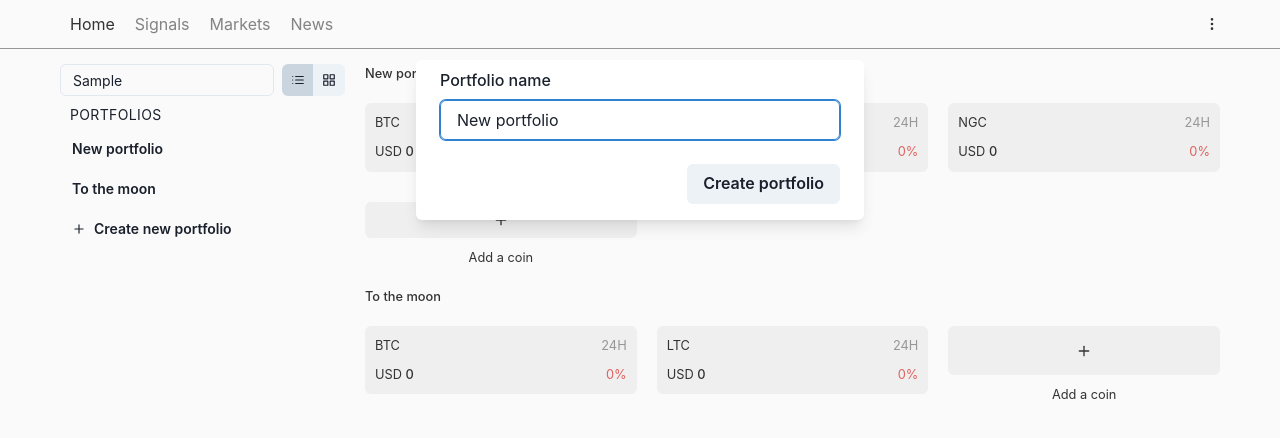
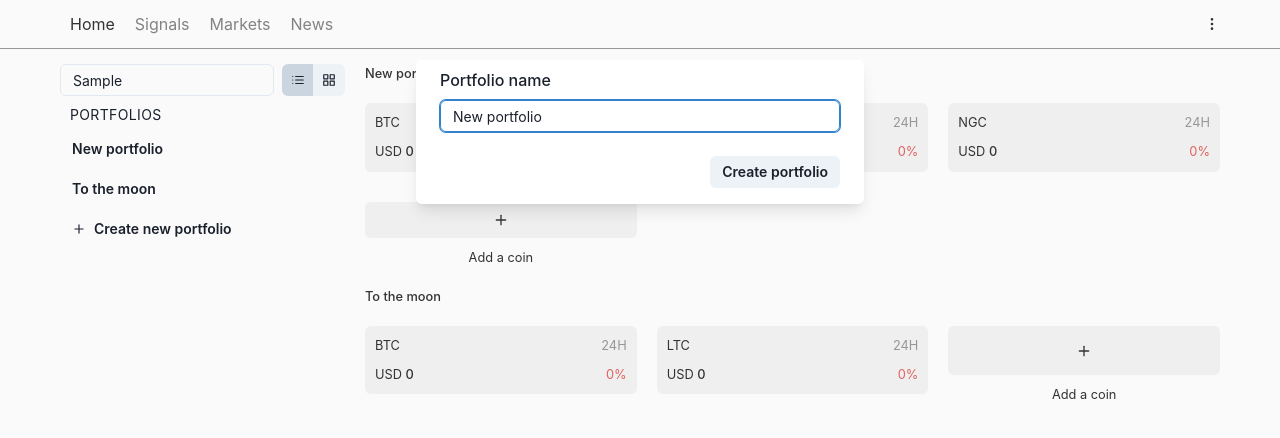
Before and after one commit to malcodeman/crypto-portfolio, a React (Create React App) app: page / in a window 1280 px wide. Both pictures are taken after typing "Sample" into the empty fields and a click on the button "Create new portfolio". Shown: the top 438 px of the page. Built offline with nearby package versions, Linux system fonts and the light colour scheme; no server answers.

Commit message:
Improves create portfolio modal

```diff
--- a/src/features/portfolios/components/CreateNewPortfolioModal.js
+++ b/src/features/portfolios/components/CreateNewPortfolioModal.js
@@ -22,12 +22,19 @@ function CreateNewPortfolioModal(props) {
   const {
     register,
     handleSubmit,
+    reset,
     formState: { errors },
   } = useForm({
     defaultValues: {
       name: "New portfolio",
     },
   });
+
+  React.useEffect(() => {
+    if (!isOpen) {
+      reset();
+    }
+  }, [isOpen, reset]);
 
   function onSubmit(data) {
     const payload = {
@@ -44,21 +51,23 @@ function CreateNewPortfolioModal(props) {
       <ModalContent>
         <form onSubmit={handleSubmit(onSubmit)}>
           <ModalBody>
-            <FormControl>
+            <FormControl isInvalid={Boolean(errors.name)}>
               <FormLabel>Portfolio name</FormLabel>
               <Input
+                size="sm"
+                borderRadius="md"
                 placeholder="New portfolio"
                 {...register("name", {
                   required: { value: true, message: "Name is required!" },
                 })}
               />
-              {errors.name && (
-                <FormErrorMessage>{errors.name.message}</FormErrorMessage>
-              )}
+              <FormErrorMessage>{errors?.name?.message}</FormErrorMessage>
             </FormControl>
           </ModalBody>
           <ModalFooter>
-            <Button type="submit">Create portfolio</Button>
+            <Button size="sm" type="submit">
+              Create portfolio
+            </Button>
           </ModalFooter>
         </form>
       </ModalContent>
```
